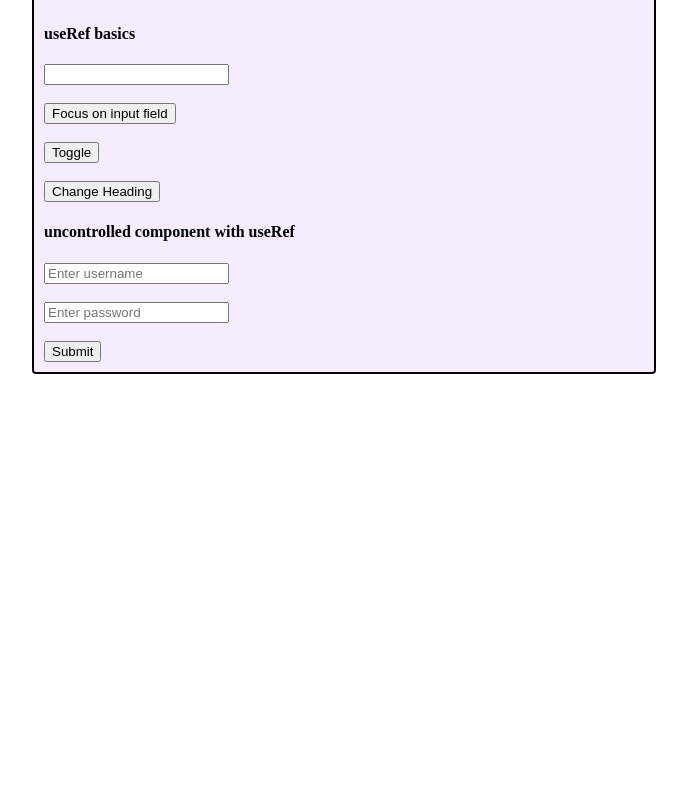
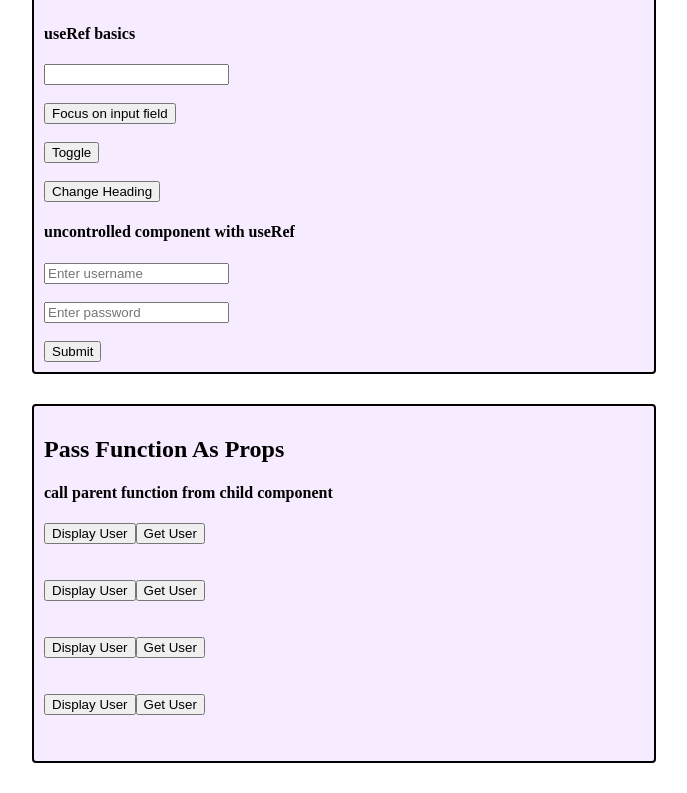
Before and after one commit to SudiptoRahaOfficial/Learning-React-JS, a React (Vite) app: page / in a window 1280 px wide. Shown: the part 7984-8777 px from the top of the page, without its empty margins (296-983 px from the left). Before the commit the page ends 8388 px from the top, so only its background shows below. Built offline with nearby package versions, Linux system fonts and the light colour scheme.

Commit message:
passing function as props

```diff
--- /dev/null
+++ b/src/15. pass function as props/Passfunctionasprops.jsx
@@ -0,0 +1,29 @@
+import React from 'react'
+import User from './User'
+
+function Passfunctionasprops() {
+	function displayUserName(name) {
+		alert(`User Name: ${name}`)
+    }
+
+    function getUser() {
+        alert('Get user function called!')
+    }
+
+	return (
+		<div>
+			<h2>Pass Function As Props</h2>
+			<h4>call parent function from child component</h4>
+			<User displayUserName={displayUserName} name='Sudipto' getUser={getUser} /> <br />
+			<br />
+			<User displayUserName={displayUserName} name='Shuvo' getUser={getUser} /> <br />
+			<br />
+			<User displayUserName={displayUserName} name='Rajdip' getUser={getUser} /> <br />
+			<br />
+			<User displayUserName={displayUserName} name='Rudra' getUser={getUser} /> <br />
+			<br />
+		</div>
+	)
+}
+
+export default Passfunctionasprops
--- /dev/null
+++ b/src/15. pass function as props/User.jsx
@@ -0,0 +1,12 @@
+import React from 'react'
+
+function User({ displayUserName, name, getUser }) {
+	return (
+		<div>
+			<button onClick={() => displayUserName(name)}>Display User</button>
+			<button onClick={getUser}>Get User</button>
+		</div>
+	)
+}
+
+export default User
--- a/src/App.jsx
+++ b/src/App.jsx
@@ -16,6 +16,7 @@ import Loops from './11. looping & map func/Loops'
 import Useeffect from './12. useEffect hook/Useeffect'
 import Styling from './13. styling in react/Styling'
 import Useref from './14. useRef hook/Useref'
+import Passfunctionasprops from './15. pass function as props/Passfunctionasprops'
 
 function App() {
 
@@ -37,6 +38,7 @@ function App() {
 			<Wrapper><Useeffect /></Wrapper>
 			<Wrapper><Styling /></Wrapper>
 			<Wrapper><Useref /></Wrapper>
+			<Wrapper><Passfunctionasprops /></Wrapper>
 		</>
 	)
 }
```
